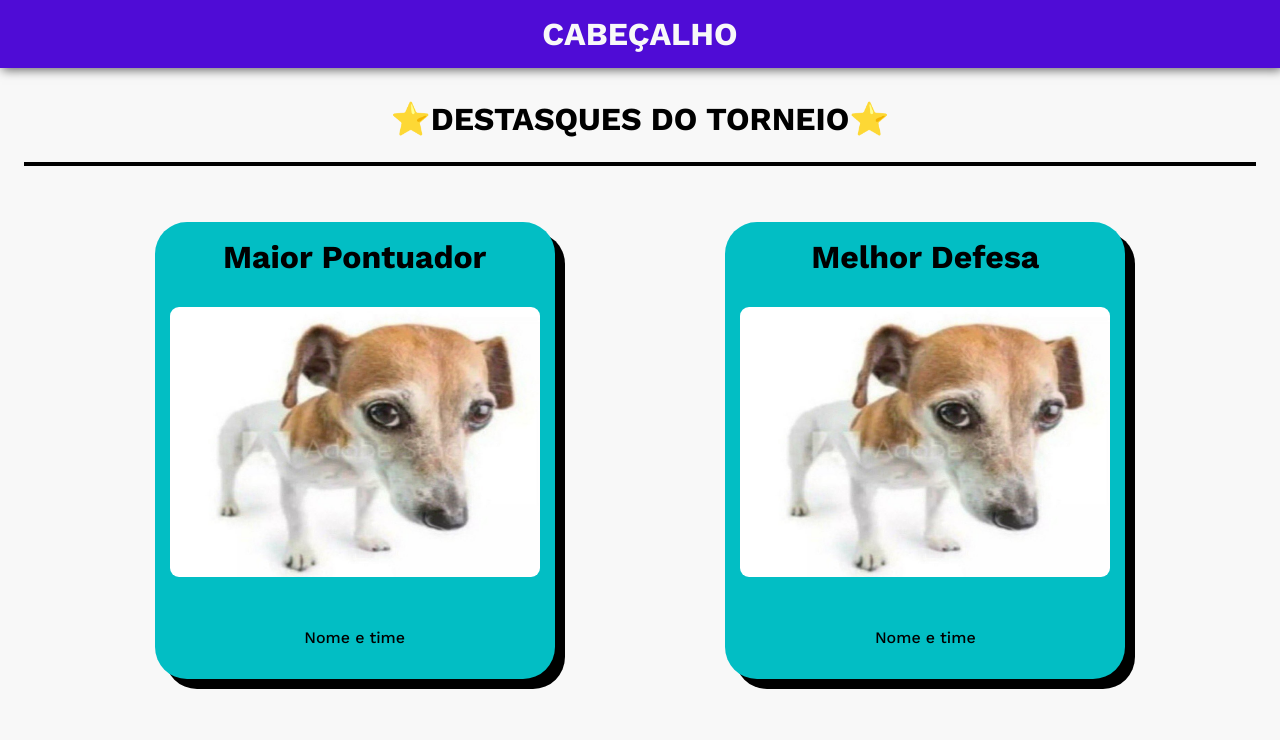
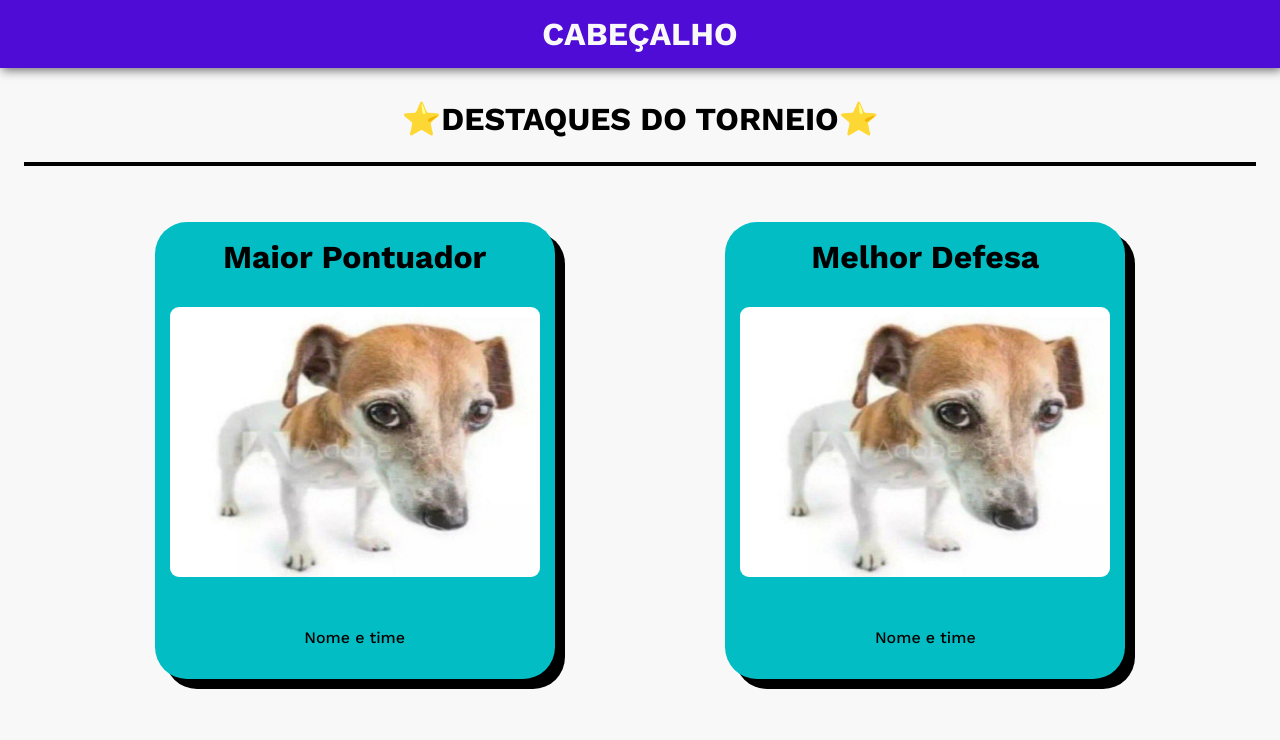
Before and after one commit to GlauGlau1/repositorio-principal, a plain HTML site: page pagina-equipe/ranking.html in a window 1280 px wide. Shown: the top 740 px of the page. Drawn offline with nearby package versions, Linux system fonts and the light colour scheme.

Commit message:
corrigindo

```diff
--- a/pagina-equipe/ranking.html
+++ b/pagina-equipe/ranking.html
@@ -13,7 +13,7 @@
         <nav></nav>
     </header>
     <main>
-        <h1>⭐DESTASQUES DO TORNEIO⭐</h1>
+        <h1>⭐DESTAQUES DO TORNEIO⭐</h1>
         <hr>
         <section id="ranking">
             <div class="card" id="card1">
```
